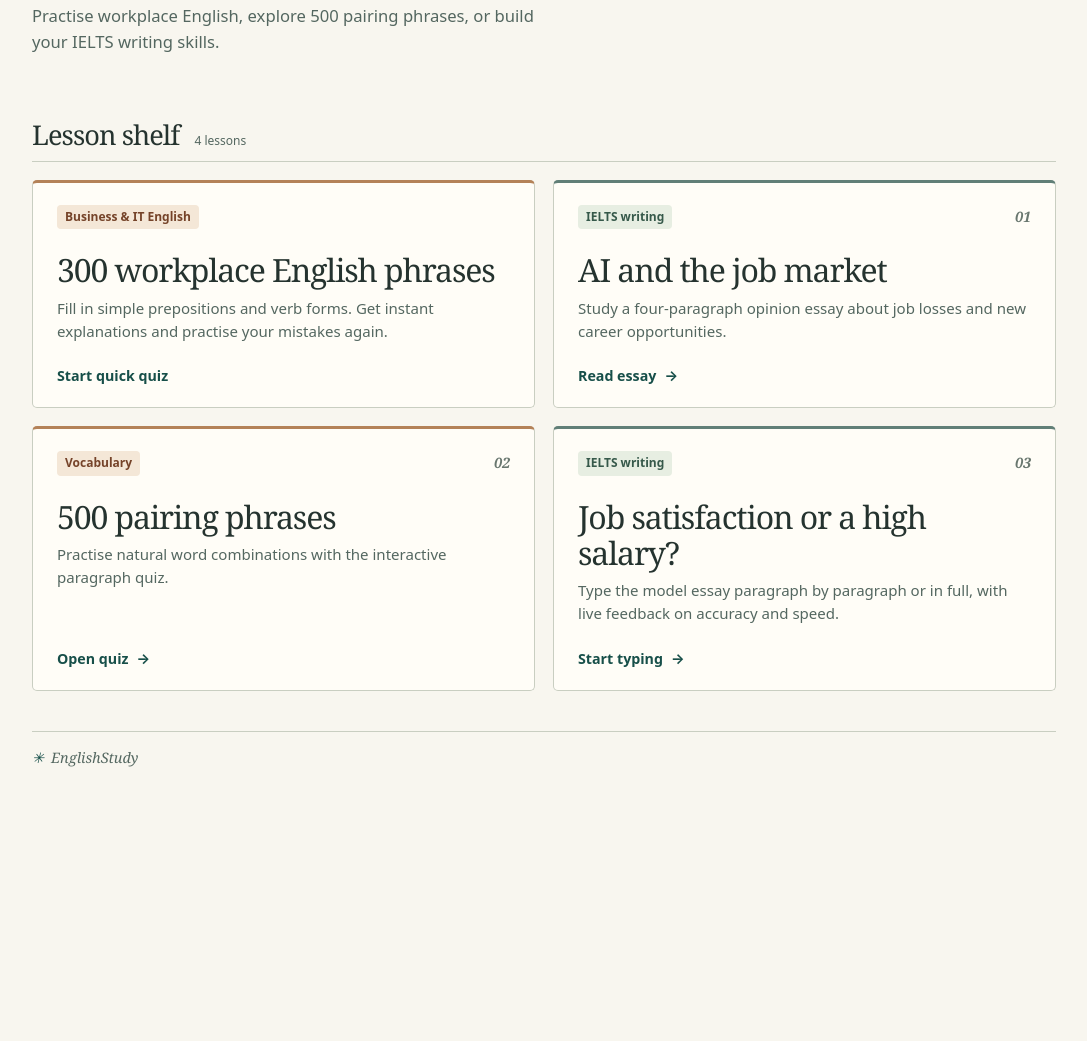
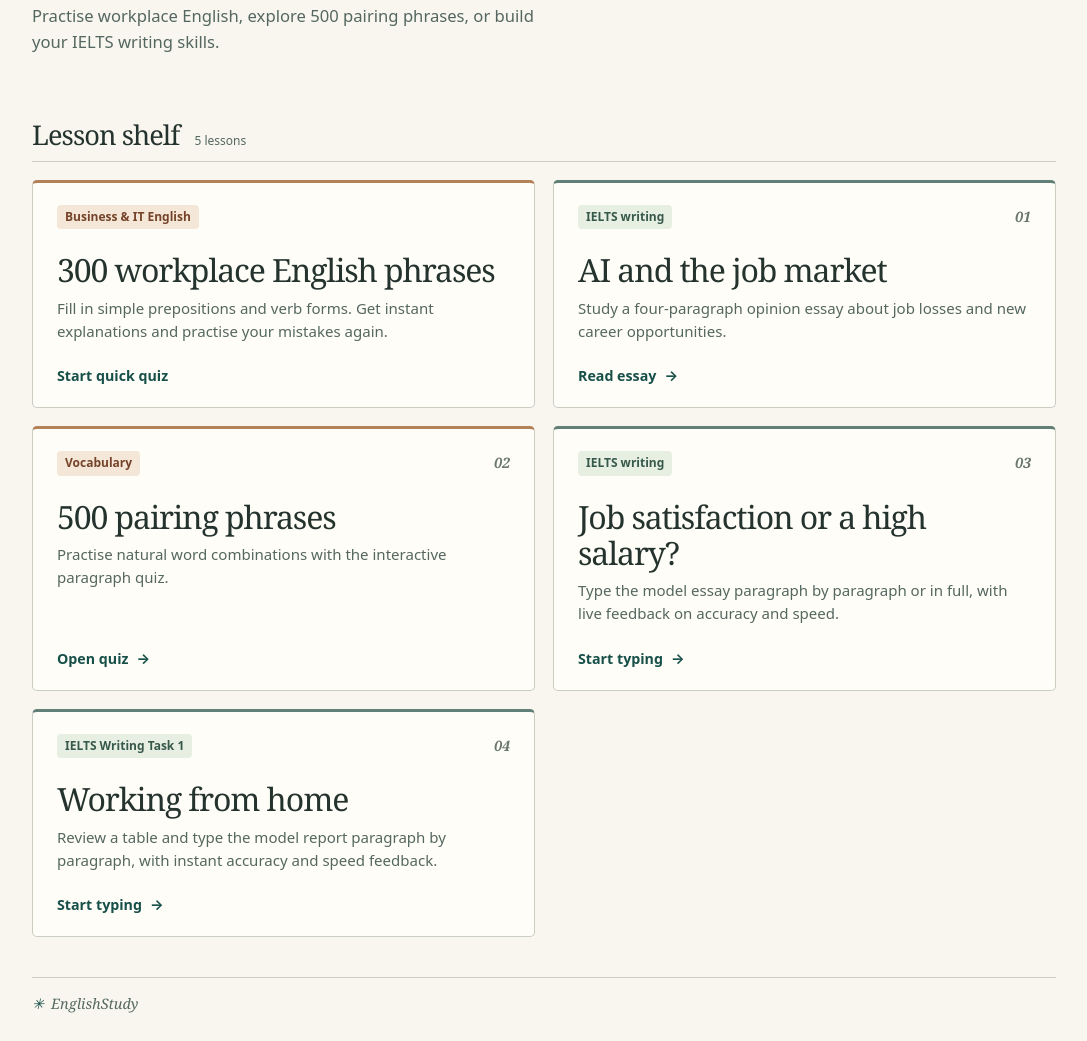
Before and after one commit to WishYourBestCode/EnglishStudy, a plain HTML site: page index.html in a window 1280 px wide. Shown: the part 260-1301 px from the top of the page, without its empty margins (96-1183 px from the left). Before the commit the page ends 1055 px from the top, so only its background shows below. Drawn offline with Linux system fonts and the light colour scheme.

Commit message:
Link IELTS Task 1 typing practice from library

```diff
--- a/index.html
+++ b/index.html
@@ -25,7 +25,7 @@
       <p class="intro-copy">Practise workplace English, explore 500 pairing phrases, or build your IELTS writing skills.</p>
     </div>
     <section class="collection" aria-labelledby="shelf-title">
-      <div class="shelf-heading"><h2 id="shelf-title">Lesson shelf</h2><span id="lesson-count" class="count">4 lessons</span></div>
+      <div class="shelf-heading"><h2 id="shelf-title">Lesson shelf</h2><span id="lesson-count" class="count">5 lessons</span></div>
       <div class="cards" id="lessons">
         <article class="card card-vocabulary" data-subject="Workplace English">
           <span class="card-top"><span class="tag">Business &amp; IT English</span></span>
@@ -51,6 +51,12 @@
           <p>Type the model essay paragraph by paragraph or in full, with live feedback on accuracy and speed.</p>
           <a class="open-lesson" href="job-satisfaction-typing.html" aria-label="Open job satisfaction essay typing test">Start typing <span aria-hidden="true">→</span></a>
         </article>
+        <article class="card card-writing" data-subject="IELTS writing">
+          <span class="card-top"><span class="tag">IELTS Writing Task 1</span><span class="folio" aria-hidden="true">04</span></span>
+          <h3><a class="card-title" href="ielts-task-1-typing.html">Working from home</a></h3>
+          <p>Review a table and type the model report paragraph by paragraph, with instant accuracy and speed feedback.</p>
+          <a class="open-lesson" href="ielts-task-1-typing.html" aria-label="Open the working from home IELTS Task 1 typing practice">Start typing <span aria-hidden="true">→</span></a>
+        </article>
       </div>
     </section>
   </main>
```
